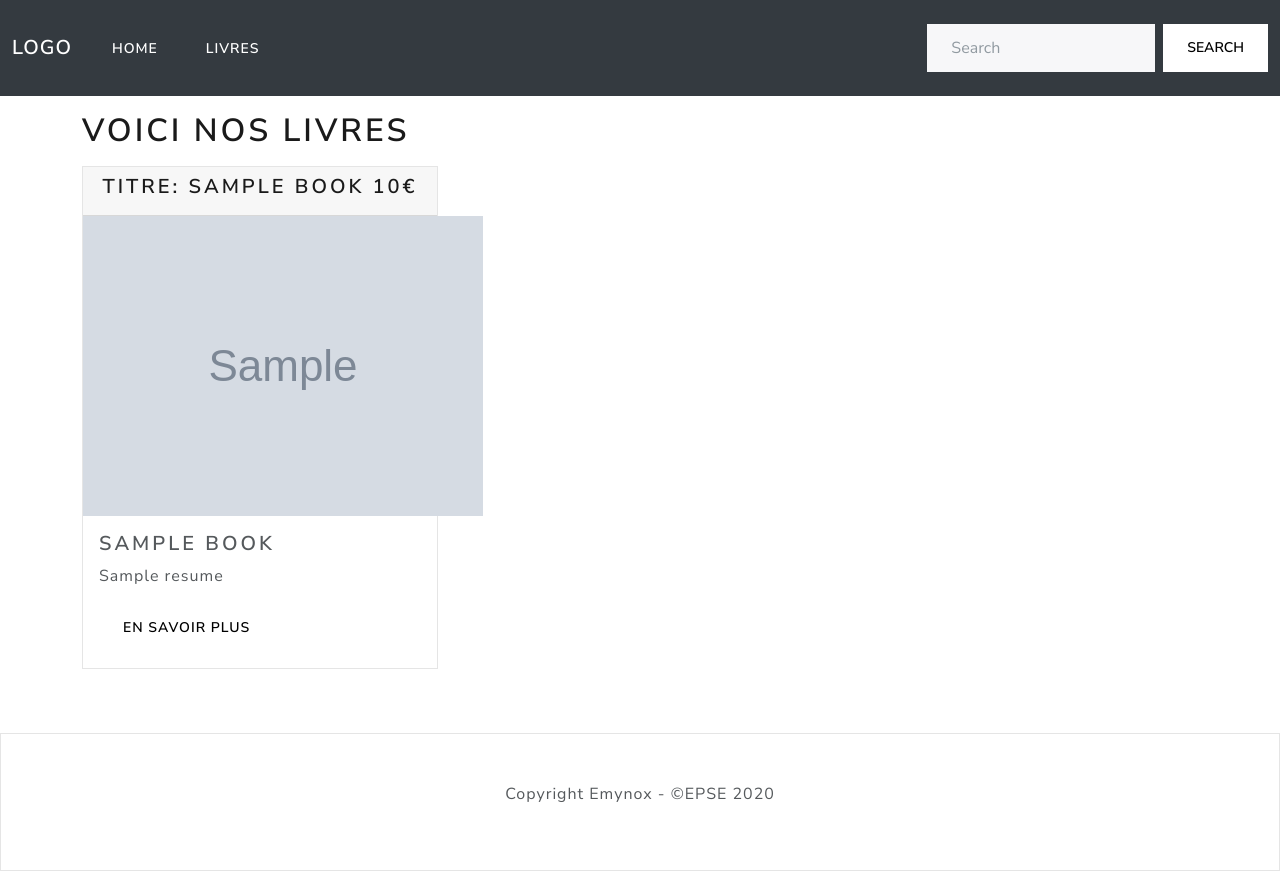
After one commit to noemie96/Booksite, a Symfony app: template templates/books/index.html.twig in a window 1280 px wide. The commit adds this page. Run offline with Twig, Linux system fonts and the light colour scheme; the template is opened without the code that fills it: most values are stand-ins (such as "Sample title", 1, 10 or a date in 2020); grey boxes marked "Sample" are stand-in pictures; some libraries are stand-ins or nearby versions.

Commit message:
bookscontroller + debut mise en place template

```diff
--- a/src/DataFixtures/BookFixtures.php
+++ b/src/DataFixtures/BookFixtures.php
@@ -22,7 +22,7 @@ class BookFixtures extends Fixture
 
 
             $books->setTitle($title)
-                 // ->setImage('https://picsum.photos/1000/350')
+                  ->setImage('https://picsum.photos/150/350')
                     ->setAuthor($author)
                     ->setGenre($genre)
                     ->setResume($resume)
--- a/src/Entity/Image.php
+++ b/src/Entity/Image.php
@@ -2,8 +2,9 @@
 
 namespace App\Entity;
 
+
+use Doctrine\ORM\Mapping as ORM;
 use App\Repository\ImageRepository;
-use Doctrine\ORM\Mapping as ORM;
 
 /**
  * @ORM\Entity(repositoryClass=ImageRepository::class)
--- /dev/null
+++ b/templates/books/index.html.twig
@@ -0,0 +1,33 @@
+{% extends 'base.html.twig' %}
+
+{% block title %}Nos annonces{% endblock %}
+
+{% block body %}
+    <div class="container">
+        <h1 class="my-3">Voici nos livres</h1>
+        <div class="row">
+        {% for books in bookss %}
+         {% set url = path('books_detail', {'slug': books.slug}) %}
+            <div class="col-md-4">
+                <div class="card bg-light mb-3">
+                    <div class="card-header text-center">
+                        <h4> Titre: {{books.title}} <strong> {{books.price}}€</strong></h4>
+                    </div>
+                    <a href="{{url}}">
+                        <img src="{{ books.image }}" alt="image de {{ books.title }}" class="starsimg">
+                    </a>
+                    <div class="card-body">
+                        <h4 class="card-title">
+                            {{books.title}}
+                        </h4>
+                        <p class="card-text">
+                            {{books.resume | raw}}
+                        </p>
+                        <a href="{{url}}" class="btn btn-secondary">En savoir plus</a>
+                    </div>
+                </div>
+            </div>
+        {% endfor %}
+        </div>
+    </div>
+{% endblock %}
--- a/templates/partials/header.html.twig
+++ b/templates/partials/header.html.twig
@@ -14,16 +14,11 @@
             <span class="visually-hidden">(current)</span>
           </a>
         </li>
-        <li class="nav-item dropdown">
-          <a class="nav-link dropdown-toggle" data-bs-toggle="dropdown" href="#" role="button" aria-haspopup="true" aria-expanded="false">Genres</a>
-          <div class="dropdown-menu">
-            <a class="dropdown-item" href="#">Action</a>
-            <a class="dropdown-item" href="#">Another action</a>
-            <a class="dropdown-item" href="#">Something else here</a>
-            <div class="dropdown-divider"></div>
-            <a class="dropdown-item" href="#">Separated link</a>
-          </div>
+        <li class="nav-item">
+          <a class="nav-link active" href="{{path('books_index') }}">Livres
+          </a>
         </li>
+
       </ul>
       <form class="d-flex">
         <input class="form-control me-sm-2" type="text" placeholder="Search">
```
Also changed, not shown: src/Controller/BooksController.php (added, +51 -0 lines), src/Entity/Books.php (+16 -3 lines), templates/books/book.html.twig (added).
